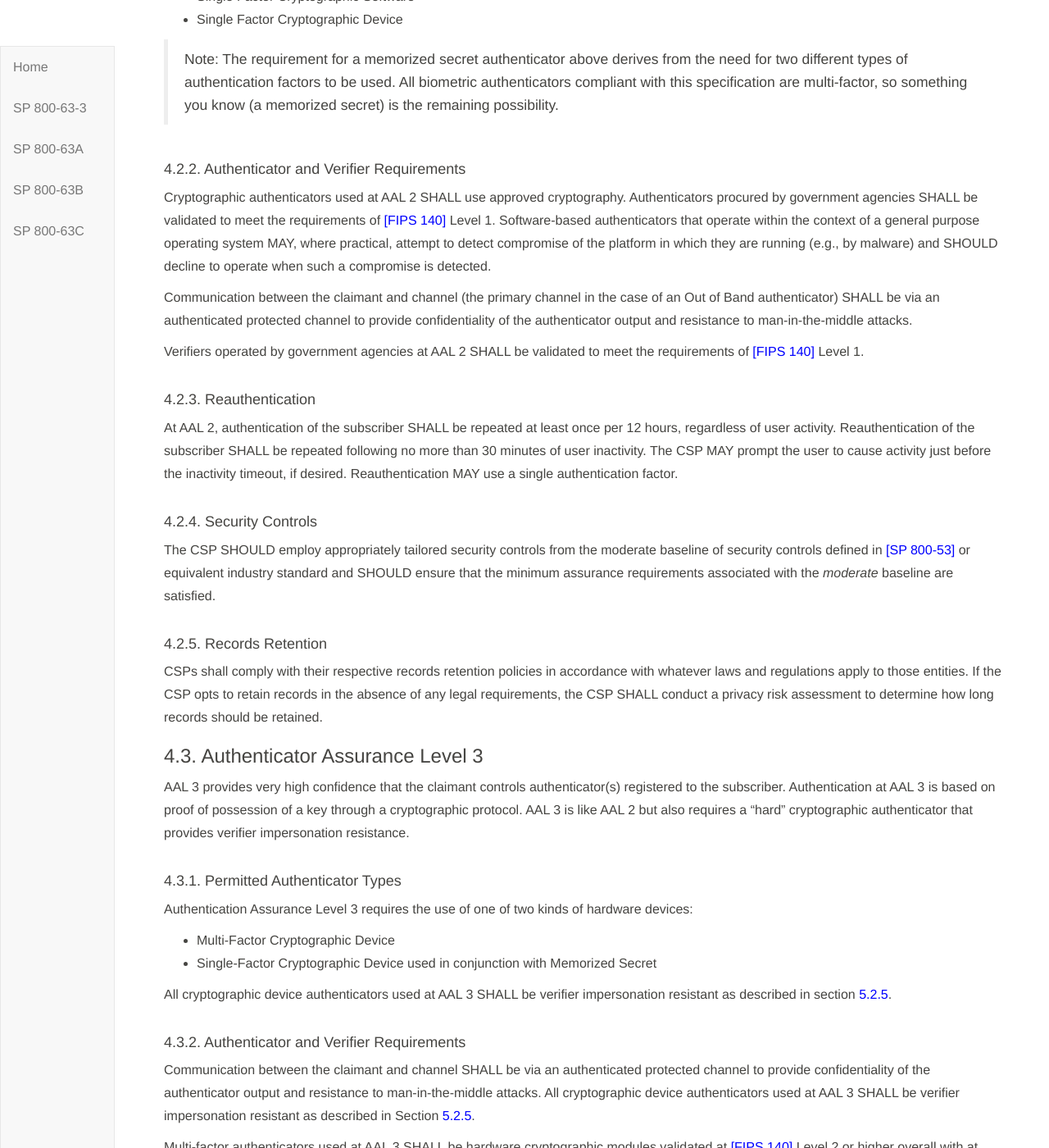
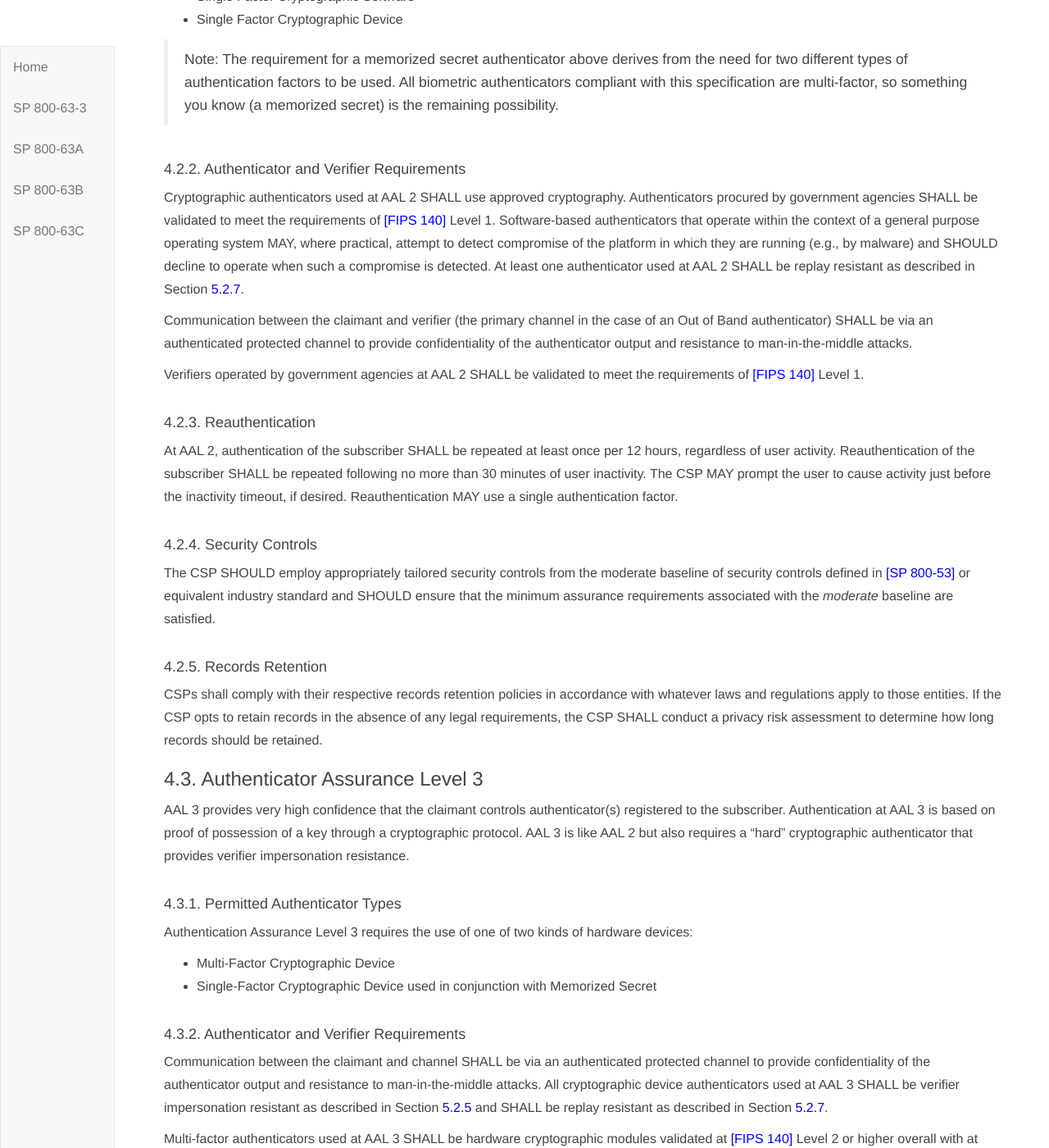
Before and after one commit to usnistgov/800-63-3, a Jekyll site: the page built from sp800-63b.md, in a window 1280 px wide and 1400 px high, scrolled down 20800 px. Shown: the whole window at 82% size. Built offline with Jekyll 4.4.1, drawn with Linux system fonts in a browser that asks for light colours; some of the changed text lies outside the part shown.

Commit message:
Add replay resistance requirements

```diff
--- a/sp800-63b/sec4_aal.md
+++ b/sp800-63b/sec4_aal.md
@@ -112,9 +112,9 @@
 
 #### 4.2.2. Authenticator and Verifier Requirements
 
-Cryptographic authenticators used at AAL 2 SHALL use approved cryptography. Authenticators procured by government agencies SHALL be validated to meet the requirements of [[FIPS 140]](#FIPS140-2) Level 1. Software-based authenticators that operate within the context of a general purpose operating system MAY, where practical, attempt to detect compromise of the platform in which they are running (e.g., by malware) and SHOULD decline to operate when such a compromise is detected.
+Cryptographic authenticators used at AAL 2 SHALL use approved cryptography. Authenticators procured by government agencies SHALL be validated to meet the requirements of [[FIPS 140]](#FIPS140-2) Level 1. Software-based authenticators that operate within the context of a general purpose operating system MAY, where practical, attempt to detect compromise of the platform in which they are running (e.g., by malware) and SHOULD decline to operate when such a compromise is detected. At least one authenticator used at AAL 2 SHALL be replay resistant as described in Section [5.2.7](#replay).
 
-Communication between the claimant and channel (the primary channel in the case of an Out of Band authenticator) SHALL be via an authenticated protected channel to provide confidentiality of the authenticator output and resistance to man-in-the-middle attacks.
+Communication between the claimant and verifier (the primary channel in the case of an Out of Band authenticator) SHALL be via an authenticated protected channel to provide confidentiality of the authenticator output and resistance to man-in-the-middle attacks.
 
 Verifiers operated by government agencies at AAL 2 SHALL be validated to meet the requirements of [[FIPS 140]](#FIPS140-2) Level 1.
 
@@ -141,11 +141,9 @@
 * Multi-Factor Cryptographic Device
 * Single-Factor Cryptographic Device used in conjunction with Memorized Secret
 
-All cryptographic device authenticators used at AAL 3 SHALL be verifier impersonation resistant as described in section [5.2.5](#verifimpers).
-
 #### 4.3.2. Authenticator and Verifier Requirements
 
-Communication between the claimant and channel SHALL be via an authenticated protected channel to provide confidentiality of the authenticator output and resistance to man-in-the-middle attacks. All cryptographic device authenticators used at AAL 3 SHALL be verifier impersonation resistant as described in Section [5.2.5](#verifimpers).
+Communication between the claimant and channel SHALL be via an authenticated protected channel to provide confidentiality of the authenticator output and resistance to man-in-the-middle attacks. All cryptographic device authenticators used at AAL 3 SHALL be verifier impersonation resistant as described in Section [5.2.5](#verifimpers) and SHALL be replay resistant as described in Section [5.2.7](#replay).
 
 Multi-factor authenticators used at AAL 3 SHALL be hardware cryptographic modules validated at [[FIPS 140]](#FIPS140-2) Level 2 or higher overall with at least [[FIPS 140]](#FIPS140-2) Level 3 physical security. Single-factor cryptographic devices used at AAL 3 SHALL be validated at [[FIPS 140]](#FIPS140-2) Level 1 or higher overall with at least [[FIPS 140]](#FIPS140-2) Level 3 physical security.
 
@@ -197,4 +195,5 @@
 **Reauthentication** | 30 days | 12 hours or 30 minutes inactivity; may use one authentication factor | 12 hours or 15 minutes inactivity; shall use both authentication factors
 **Security controls**|[[SP 800-53]](#SP800-53) Low Baseline (or equivalent)|[[SP 800-53]](#SP800-53) Moderate Baseline (or equivalent)|[[SP 800-53]](#SP800-53) High Baseline (or equivalent)
 **MITM resistance** | Required | Required | Required |
+**Replay resistance** | Not required | Required | Required |
 **Verifier impersonation resistance** | Not required | Not required | Required |
--- a/sp800-63b/sec5_authenticators.md
+++ b/sp800-63b/sec5_authenticators.md
@@ -132,7 +132,7 @@
 
 * Verification of secrets by claimant: The verifier SHALL display a random authentication secret to the claimant via the primary channel, and SHALL send the same secret to the out-of-band authenticator via the secondary channel for presentation to the claimant. It SHALL then wait for an approval (or disapproval) message via the secondary channel.
 
-In all cases, the authentication SHALL be considered invalid if not completed within 5 minutes.
+In all cases, the authentication SHALL be considered invalid if not completed within 5 minutes. In order to provide replay resistance as described in Section [5.2.7](#replay), verifiers SHALL accept a given authentication secret only once during the validity period.
 
 The verifier SHALL generate random authentication secrets with at least 20 bits of entropy using an approved random bit generator. If the authentication secret has less than 64 bits of entropy, the verifier SHALL implement a throttling mechanism that effectively limits the number of failed authentication attempts an attacker can make on the subscriber’s account as described in [Section 5.2.2](#throttle).
 
@@ -165,7 +165,7 @@
 
 When a multi-factor OTP authenticator is being associated with a subscriber account, the verifier (or associated CSP) SHALL obtain secrets required to duplicate the authenticator output from the authenticator source (typically its manufacturer) using approved cryptography.
 
-The verifier SHALL use approved encryption and an authenticated protected channel when collecting the OTP in order to provide resistance to eavesdropping and man-in-the-middle attacks. Time-based one-time passwords SHALL have a lifetime of less than 2 minutes.
+The verifier SHALL use approved encryption and an authenticated protected channel when collecting the OTP in order to provide resistance to eavesdropping and man-in-the-middle attacks. Time-based one-time passwords SHALL have a lifetime of less than 2 minutes. In order to provide replay resistance as described in Section [5.2.7](#replay), verifiers SHALL accept a given time-based one-time password only once during the validity period.
 
 If the authenticator output has less than 64 bits of entropy, the verifier SHALL implement a throttling mechanism that effectively limits the number of failed authentication attempts an attacker can make on the subscriber’s account as described in [Section 5.2.2](#throttle).
 
@@ -197,7 +197,7 @@
 
 When a multi-factor OTP authenticator is being associated with a subscriber account, the verifier (or associated CSP) SHALL obtain secrets required to duplicate the authenticator output from the authenticator source (typically its manufacturer) using approved cryptography. The verifier or CSP SHALL also establish, via the authenticator source. that the authenticator is a multi-factor device. In the absence of a trusted statement that it is a multi-factor device, the verifier SHALL treat it the authenticator as single factor, in accordance with section 5.1.4.
 
-The verifier SHALL use approved encryption and SHALL utilize an authenticated protected channel when collecting the OTP in order to provide resistance to eavesdropping and man-in-the-middle attacks. Time-based one-time passwords SHALL have a lifetime of less than 2 minutes.
+The verifier SHALL use approved encryption and SHALL utilize an authenticated protected channel when collecting the OTP in order to provide resistance to eavesdropping and man-in-the-middle attacks. Time-based one-time passwords SHALL have a lifetime of less than 2 minutes.  In order to provide replay resistance as described in Section [5.2.7](#replay), verifiers SHALL accept a given time-based one-time password only once during the validity period.
 
 If the authenticator output or activation secret has less than 64 bits of entropy, the verifier SHALL implement a throttling mechanism that effectively limits the number of failed authentication attempts an attacker can make on the subscriber’s account as described in [Section 5.2.2](#throttle). A biometric activation factor SHALL meet the requirements of [Section 5.2.3](#biometric_use), including limits on the number of consecutive authentication failures.
 
@@ -393,6 +393,12 @@
 
 In contrast, authenticators that involve the manual entry of an authenticator output, such as out of band and one-time password authenticators, SHALL NOT be considered verifier impersonation resistant because they assume the vigilance of the claimant to determine that they are communicating with the intended verifier.
 
-#### <a name="csp-verifier"></a>5.2.6. Verifier-CSP commmunications
+#### <a name="csp-verifier"></a>5.2.6. Verifier-CSP communications
 
 In situations where the verifier and CSP are separate entities (as shown by the dotted line in [SP 800-63-3 Figure 4-1](sp800-63-3.html#63Sec4-Figure1)), communications between the verifier and CSP SHALL occur through a mutually-authenticated secure channel (such as a client-authenticated TLS connection) using approved cryptography.
+
+#### <a name="replay"></a>5.2.7. Replay resistance
+
+Authenticators whose output is usable only once are referred to as replay resistant. Replay resistance is in addition to the replay resistant nature of authenticated protected channel protocols, since the output could be stolen prior to entry into the protected channel. Examples of replay resistant authenticators are OTP devices, cryptographic authenticators, and look-up secrets.
+
+In contrast, memorized secrets SHALL NOT be considered replay resistant because the authenticator output (the secret itself) is provided for each authentication. Although not recognized as an independent authenticator, biometrics SHALL NOT be considered replay resistant because a match result can often be obtained if the sensor output is recorded and a subtly manipulated version is replayed, even though the replay may not have been exact.
```
Also changed, not shown: other parts of sp800-63b/sec5_authenticators.md (+1 -1 lines).
